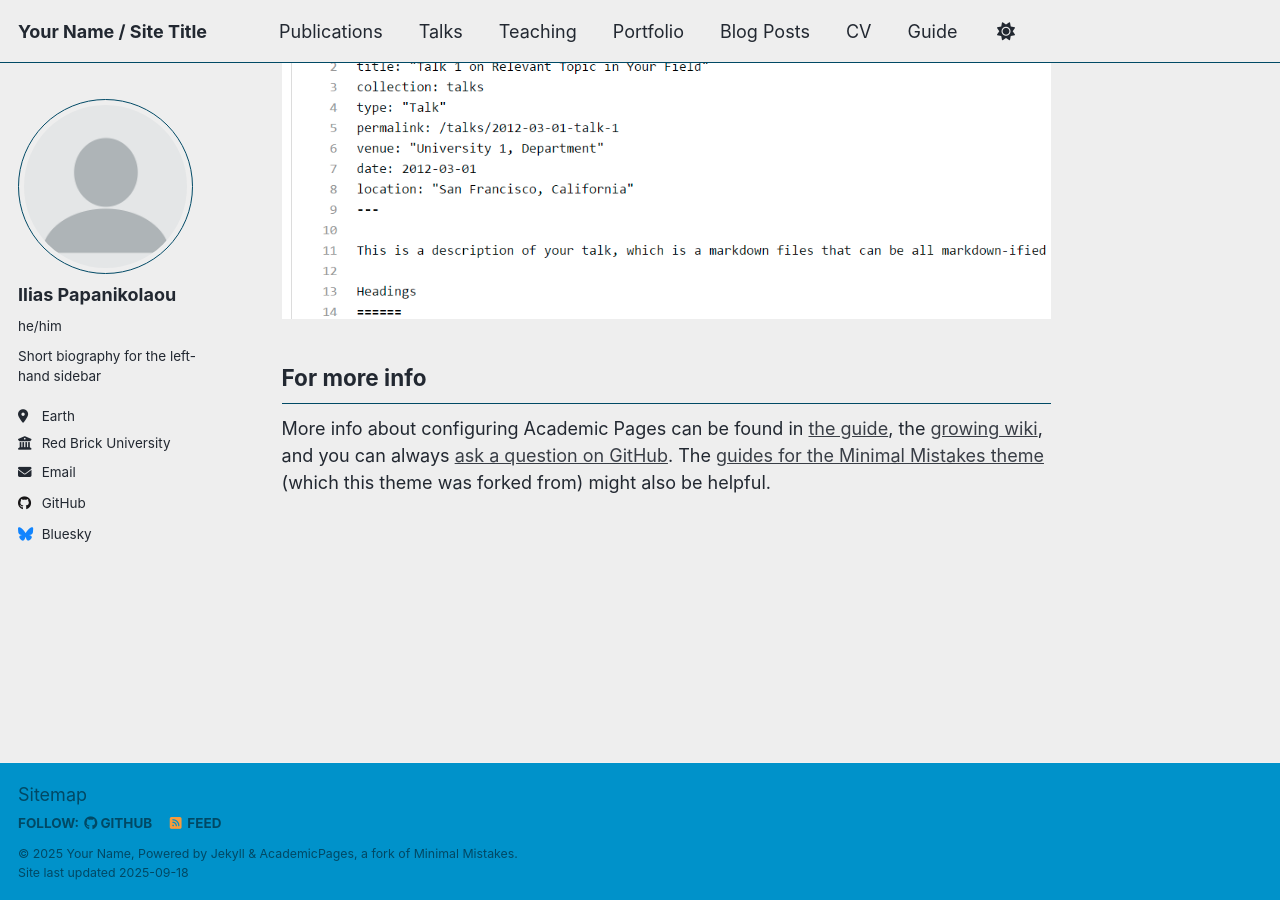
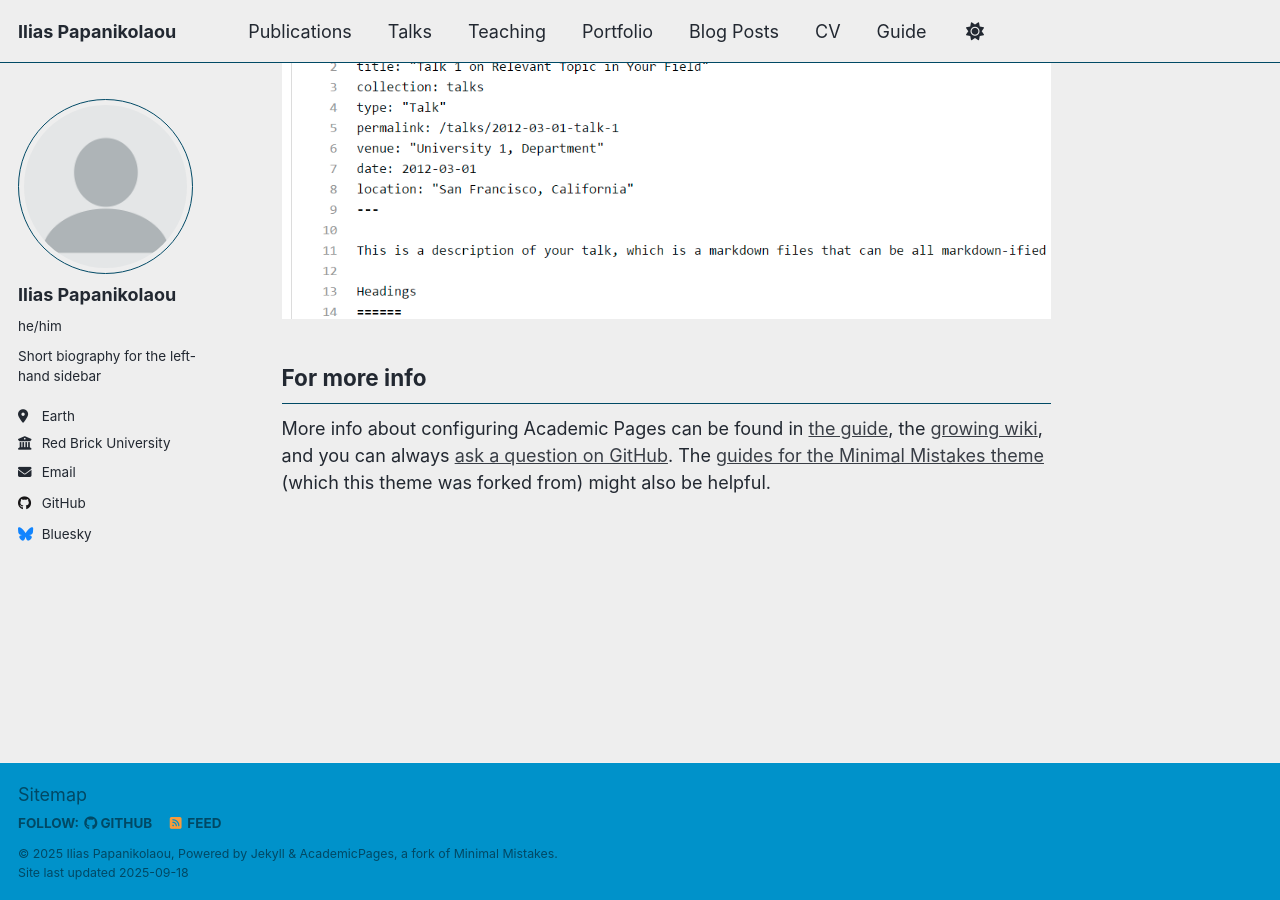
Before and after one commit to iliaspap/iliaspap.github.io, a Jekyll site: the page built from _pages/about.md, in a window 1280 px wide and 900 px high, scrolled down 2880 px. Built offline with Jekyll 4.4.1, drawn with Linux system fonts in a browser that asks for light colours; a script that is not in the unit is left out.

Commit message:
Update _config.yml

```diff
--- a/_config.yml
+++ b/_config.yml
@@ -9,11 +9,11 @@
 # Basic Site Settings
 locale                   : "en-US"
 site_theme               : "air" # Currently available options are "default", "air"
-title                    : "Your Name / Site Title"
+title                    : "Ilias Papanikolaou"
 title_separator          : "-"
-name                     : &name "Your Name"
-description              : &description "Your Name's academic portfolio"   # Update this with a general description of your site, this is the default if not overridden by a page
-url                      : https://academicpages.github.io # The base hostname & protocol for your site e.g. "https://[your GitHub username].github.io",
+name                     : &name "Ilias Papanikolaou"
+description              : &description "A few things about me"   # Update this with a general description of your site, this is the default if not overridden by a page
+url                      : https://iliaspap/iliaspap.github.io # The base hostname & protocol for your site e.g. "https://[your GitHub username].github.io",
                                                            # or if you already have some other page hosted on Github then use "https://[your GitHub username].github.io/[Your Repo Name]"
 baseurl                  : "" # the subpath of your site, e.g. "/blog"
 repository               : "academicpages/academicpages.github.io"
```
